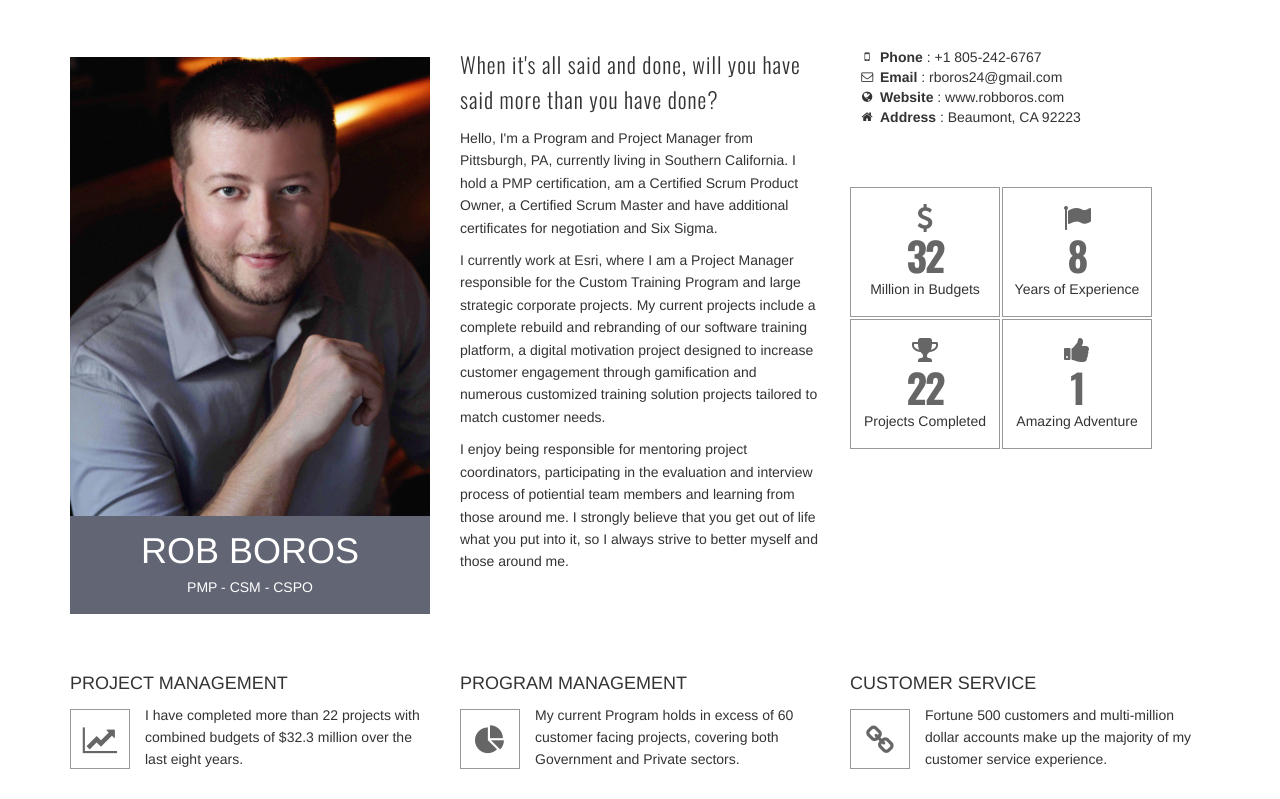
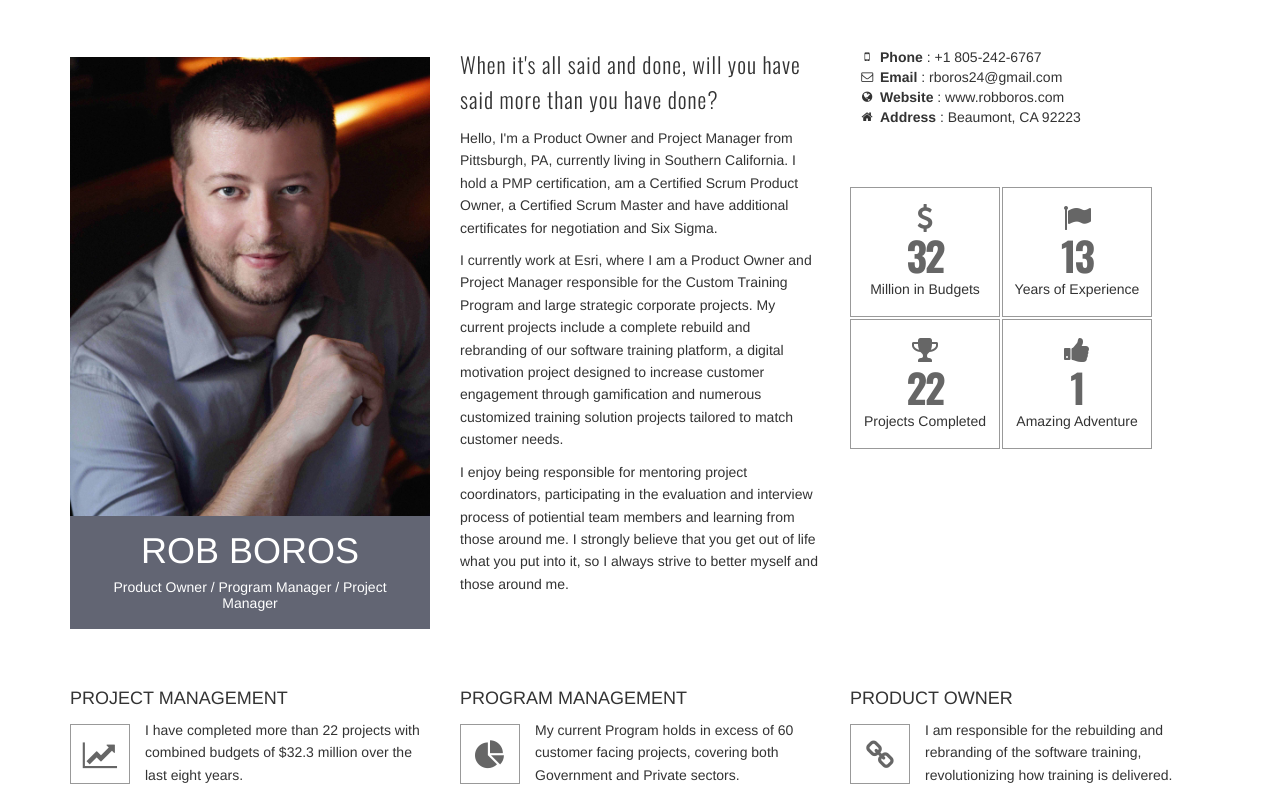
Before and after one commit to remlabm/rpboros-site, a website with bundled scripts: page src/index.html in a window 1280 px wide. Shown: the part 1027-1826 px from the top of the page. Built offline with nearby package versions, Linux system fonts and the light colour scheme.

Commit message:
content updates

```diff
--- a/src/index.html
+++ b/src/index.html
@@ -145,7 +145,7 @@
                 <div class="name-title">
                     <h2>Rob Boros</h2>
                     <!-- Your Name -->
-                    <h5>PMP - CSM - CSPO</h5>
+                    <h5>Product Owner / Program Manager / Project Manager</h5>
                     <!-- Your Designation -->
                 </div>
             </div>
@@ -155,13 +155,13 @@
                 </p>
 
                 <p>
-                    Hello, I'm a Program and Project Manager from Pittsburgh, PA, currently living in Southern
+                    Hello, I'm a Product Owner and Project Manager from Pittsburgh, PA, currently living in Southern
                     California. I hold a PMP certification, am a Certified Scrum Product Owner, a Certified Scrum Master
                     and have additional certificates for negotiation and Six Sigma.
                 </p>
 
                 <p>
-                    I currently work at Esri, where I am a Project Manager responsible for the Custom Training Program
+                    I currently work at Esri, where I am a Product Owner and Project Manager responsible for the Custom Training Program
                     and large strategic corporate projects. My current projects include a complete rebuild and
                     rebranding of our software training platform, a digital motivation project designed to increase
                     customer engagement through gamification and numerous customized training solution projects tailored
@@ -197,7 +197,7 @@
                     </div>
                     <div class="counters-item">
                         <i class="fa fa-flag fa-2x"></i>
-                        <strong data-to="8">0</strong>
+                        <strong data-to="13">0</strong>
                         <!-- Set Your Number here. i,e. data-to="56" -->
                         <p>
                             Years of Experience
@@ -260,15 +260,15 @@
             <div class="col-md-4  col-sm-12 col-xs-10">
                 <!-- Service -->
                 <div class="services-box new-line item_right">
-                    <h4>Customer Service</h4>
+                    <h4>Product Owner</h4>
 
                     <div class="services-box-icon">
                         <i class="fa fa-link fa-3x"></i>
                     </div>
                     <div class="service-box-info">
                         <p>
-                            Fortune 500 customers and multi-million dollar accounts make up the majority of my customer
-                            service experience.
+                            I am responsible for the rebuilding and rebranding of the software training, revolutionizing how
+							training is delivered.
                         </p>
                     </div>
                 </div>
@@ -593,7 +593,7 @@
                 <li class="note item_left">
                     <img src=images/companylogos/verizonwireless_sized.png alt="Verizon Wireless">
                     <h4>Verizon Wireless</h4>
-                    <h5>Business and Government Operations Coordinator</h5>
+                    <h5>Business and Government Operations Manager</h5>
 
                     <p class="desc">
                         Managed multi-million dollar accounts, coordinating specialized teams to successfully meet every
```
